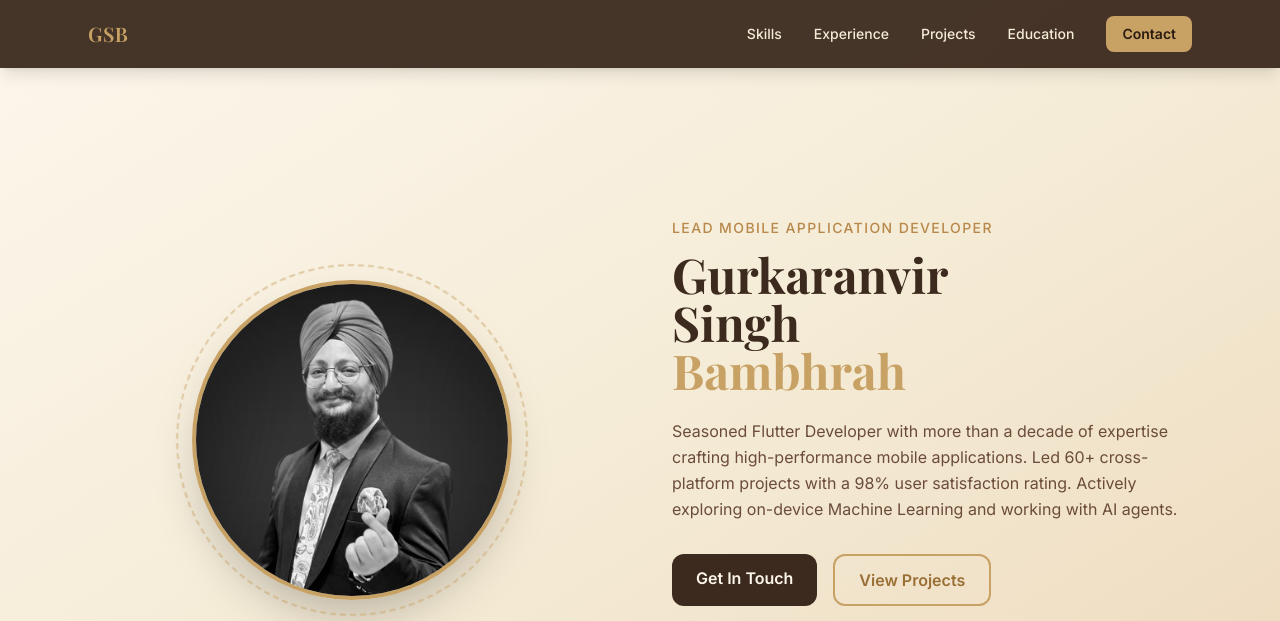
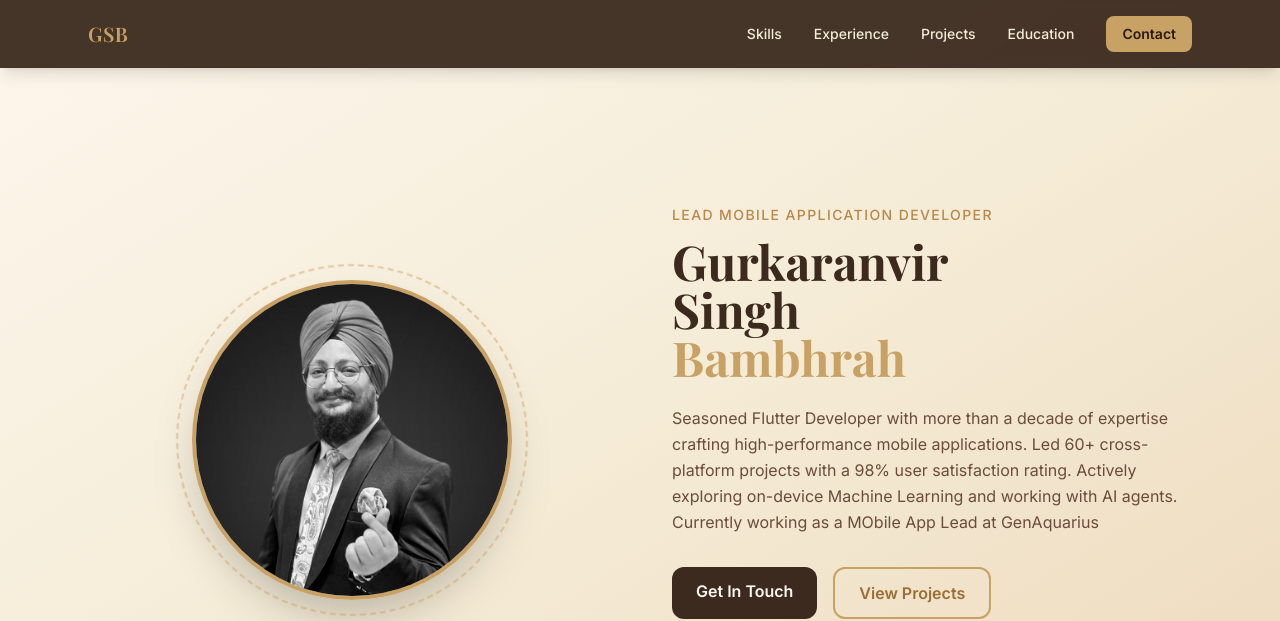
Before and after one commit to aCodeMechanic/aCodeMechanic.github.io, a plain HTML site: page index.html in a window 1280 px wide. Shown: the top 621 px of the page. Drawn offline with nearby package versions, Linux system fonts and the light colour scheme.

Commit message:
Update index.html

```diff
--- a/index.html
+++ b/index.html
@@ -180,6 +180,7 @@
         <p class="text-mocha-500 text-base leading-relaxed mb-8 max-w-lg">
           Seasoned Flutter Developer with more than a decade of expertise crafting high-performance mobile applications.
           Led 60+ cross-platform projects with a 98% user satisfaction rating. Actively exploring on-device Machine Learning and working with AI agents.
+          Currently working as a MObile App Lead at GenAquarius
         </p>
 
         <div class="flex flex-wrap gap-4 mb-8">
```
